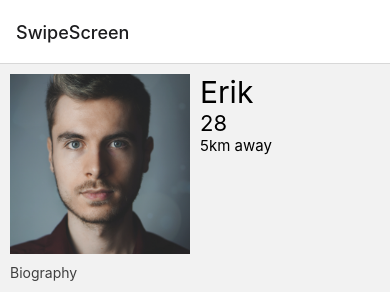
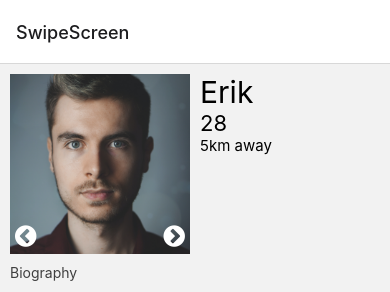
Before and after one commit to GGmorello/SportLink, a React Native app: screen /SwipeScreen in a window 390 px wide. Shown: the top 292 px of the page. Built offline with nearby package versions, Linux system fonts and the light colour scheme.

Commit message:
Add arrows to change between pictures

```diff
--- a/src/Components/Screens/SwipeScreen/SwipeScreenStyle.js
+++ b/src/Components/Screens/SwipeScreen/SwipeScreenStyle.js
@@ -27,12 +27,6 @@ const styles = StyleSheet.create({
     },
     rowContainer: {
       flexDirection: 'row',
-    },
-    rowContainerSpaceBetween: {
-      flexDirection: 'row',
-      justifyContent: "space-between",
-      marginHorizontal: 20,
-      marginVertical: 20,
     },
     name: {
       fontSize: 30
--- a/src/Components/Screens/SwipeScreen/SwipeScreenView.js
+++ b/src/Components/Screens/SwipeScreen/SwipeScreenView.js
@@ -2,6 +2,7 @@ import React from "react";
 import {View, Text, Image, TouchableOpacity} from "react-native";
 import styles from "./SwipeScreenStyle";
 import FontAwesome from '@expo/vector-icons/FontAwesome';
+import { ImageBackground } from "react-native-web";
 
 export default function SwipeScreenView(props) {
 
@@ -26,7 +27,12 @@ export default function SwipeScreenView(props) {
     return (
         <View style={styles.screenLayout}>
             <View style={styles.rowContainer}>
-                <Image source={require('./images/erik1.jpg')} style={styles.image}/>
+                <ImageBackground source={require('./images/erik1.jpg')} style={styles.image}>
+                    <View style={{...styles.rowContainer, marginHorizontal: 5, marginVertical: 5, justifyContent:"space-between", marginTop:"auto"}}>
+                        <FontAwesome name="chevron-circle-left" size={25} color="#FFFFFF"/>
+                        <FontAwesome name="chevron-circle-right" size={25} color="#FFFFFF"/>
+                    </View>
+                </ImageBackground>
                 <View>
                     <Text style={styles.name}>{erik.name}</Text>
                     <Text style={styles.age}>{erik.age}</Text>
@@ -39,7 +45,7 @@ export default function SwipeScreenView(props) {
             <Text>
                 {erik.biography}
             </Text>
-            <View style={styles.rowContainerSpaceBetween}>
+            <View style={{...styles.rowContainer, justifyContent:"space-between", marginHorizontal: 20, marginVertical: 20}}>
                 <TouchableOpacity
                     onPress={null}
                     style={styles.rejectButton}
```
